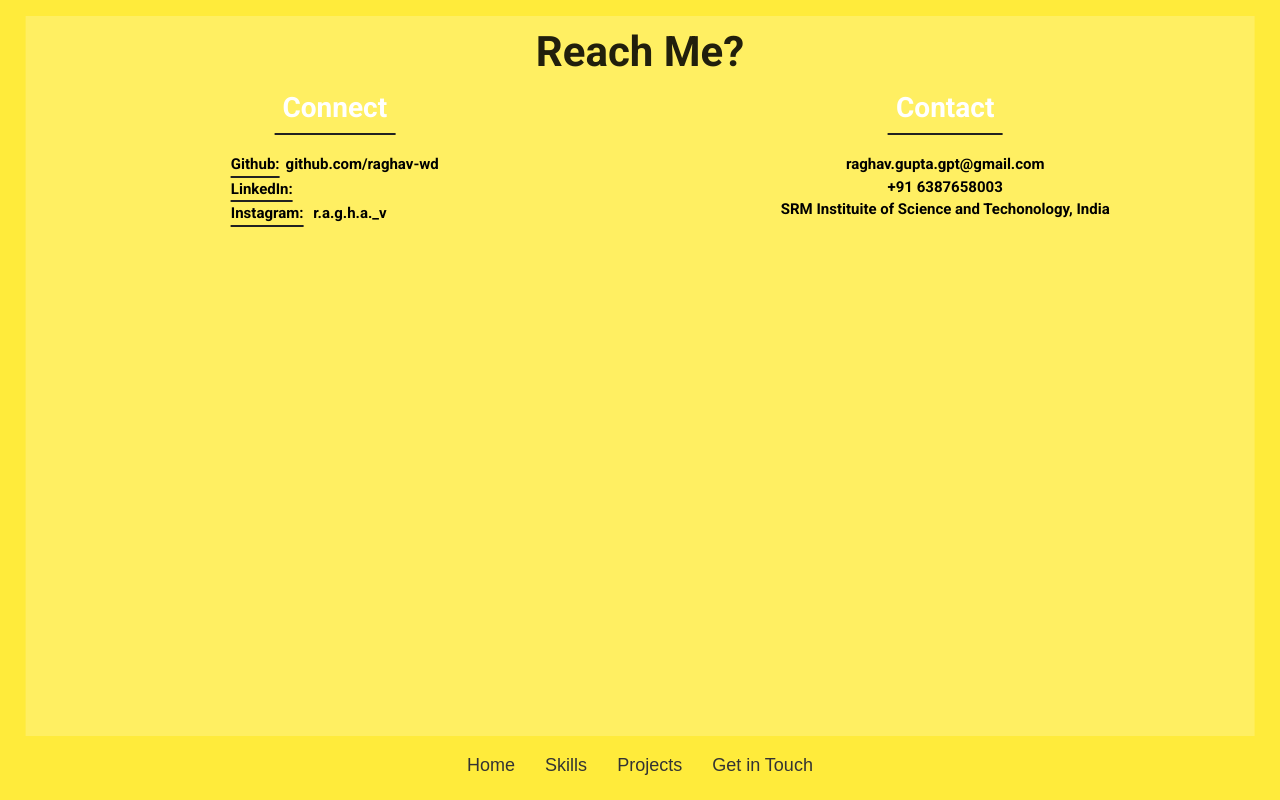
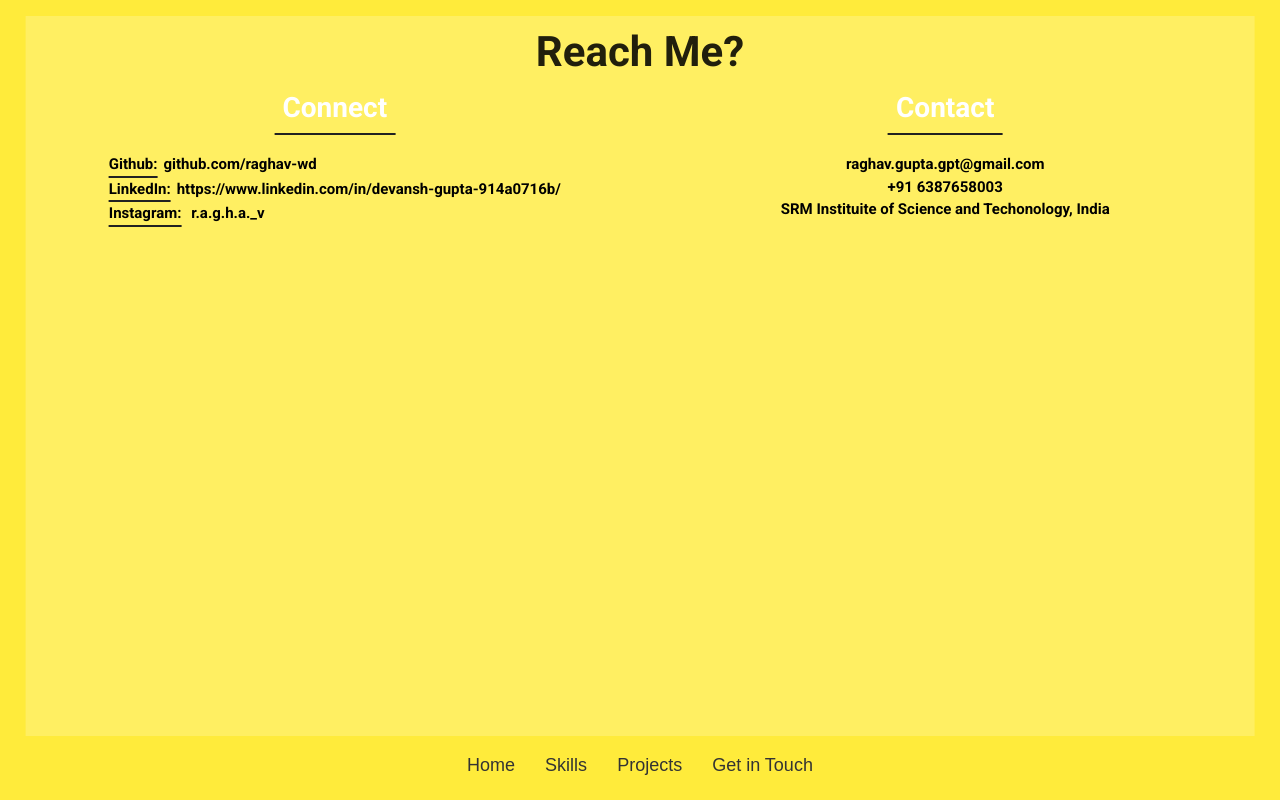
Before and after one commit to raghav-wd/hey, a React (Create React App) app: page / in a window 1280 px wide. Both pictures are taken after a click on the element "Get in Touch". Built offline with nearby package versions, Linux system fonts and the light colour scheme; no server answers.

Commit message:
icons and tab head updated

```diff
--- a/package.json
+++ b/package.json
@@ -1,7 +1,8 @@
 {
-  "name": "theraghavguptav3",
+  "name": "theraghavgupta",
   "version": "0.1.0",
   "private": true,
+  "homepage": ".",
   "dependencies": {
     "@testing-library/jest-dom": "^4.2.4",
     "@testing-library/react": "^9.5.0",
--- a/src/App.js
+++ b/src/App.js
@@ -21,6 +21,9 @@ class App extends React.Component {
       this.FeaturedText.tabClicked(tab);
     })
   }
+  componentDidMount() {
+    document.title = "Hey! | Raghav Gupta Portfolio"
+  }
   render() {
     return (
     <div className="App">
--- a/src/pages/GetInTouch.js
+++ b/src/pages/GetInTouch.js
@@ -13,7 +13,7 @@ class GetInTouch extends React.Component {
                                 <div className="center-container center-align">
                                     <div className="g-subbody black-text left-align i-b">
                                     <div><div className="underlined">Github:</div><div className="black-text text-darken-2 i-b">github.com/raghav-wd</div></div>
-                                    <div><div className="underlined">LinkedIn:</div><div className="black-text text-darken-2 i-b"></div></div>
+                                    <div><div className="underlined">LinkedIn:</div><div className="black-text text-darken-2 i-b">https://www.linkedin.com/in/devansh-gupta-914a0716b/</div></div>
                                     <div><div className="underlined">Instagram:</div><div className="black-text text-darken-2 i-b"></div> r.a.g.h.a._v</div>
                                 </div>
                                 </div>
```
Also changed, not shown: public/logo192.png, public/logo512.png.
